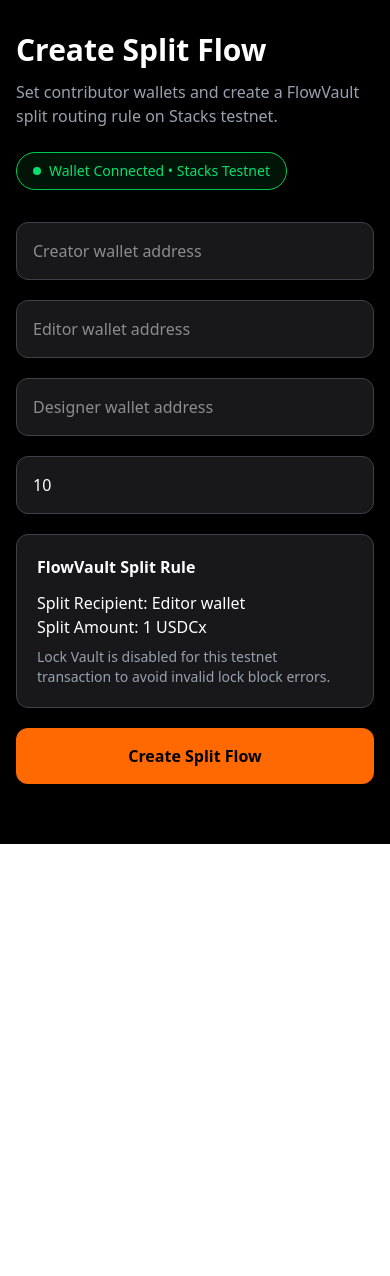
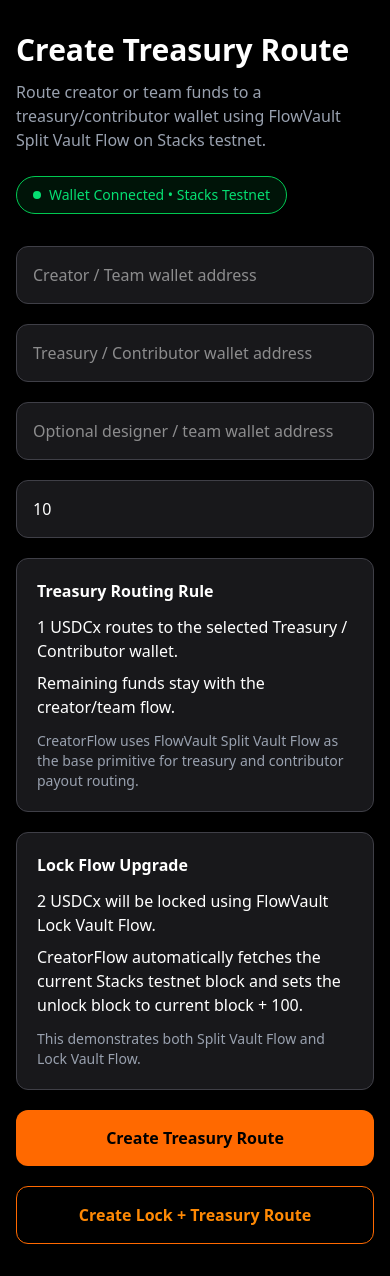
Before and after one commit to Grimaldo0147/creatorflow, a Next.js app: page /create-flow in a window 390 px wide. Before the commit the page ends 844 px from the top, so only its background shows below. Built offline with nearby package versions, Linux system fonts and the light colour scheme.

Commit message:
Add working lock flow and treasury routing

```diff
--- a/app/create-flow/page.tsx
+++ b/app/create-flow/page.tsx
@@ -2,57 +2,95 @@
 
 import { useRouter } from "next/navigation";
 import { useState } from "react";
-import { isValidStacksAddress, setRoutingRules } from "@/lib/flowvault";
+import {
+  isValidStacksAddress,
+  setRoutingRules,
+  setSplitAndLockRules,
+} from "@/lib/flowvault";
 
 export default function CreateFlow() {
   const router = useRouter();
 
   const [creator, setCreator] = useState("");
-  const [editor, setEditor] = useState("");
+  const [treasury, setTreasury] = useState("");
   const [designer, setDesigner] = useState("");
   const [amount, setAmount] = useState("10");
-  const [loading, setLoading] = useState(false);
 
-  const createFlow = async () => {
-    if (!editor.trim()) {
-      alert("Please enter the editor wallet address.");
-      return;
+  const [treasuryLoading, setTreasuryLoading] = useState(false);
+  const [lockLoading, setLockLoading] = useState(false);
+
+  const validateTreasuryAddress = () => {
+    if (!treasury.trim()) {
+      alert("Please enter the Treasury / Contributor wallet address.");
+      return false;
     }
 
-    if (!isValidStacksAddress(editor)) {
-      alert("Invalid editor wallet address. Use a real Stacks testnet address.");
-      return;
+    if (!isValidStacksAddress(treasury)) {
+      alert("Invalid wallet address. Use a real Stacks testnet address.");
+      return false;
     }
 
+    return true;
+  };
+
+  const createTreasuryRoute = async () => {
+    if (!validateTreasuryAddress()) return;
+
     try {
-      setLoading(true);
+      setTreasuryLoading(true);
 
-      const txId = await setRoutingRules(editor);
+      const txId = await setRoutingRules(treasury);
 
       if (!txId) {
         alert("Transaction submitted, but no transaction ID was returned.");
         return;
       }
 
-      router.push(`/result?amount=${amount}&txId=${txId}`);
+      router.push(`/result?amount=${amount}&txId=${txId}&primitive=treasury`);
     } catch (error) {
       console.error(error);
-      alert("Flow creation failed. Make sure your wallet is on Stacks Testnet.");
+      alert("Treasury route failed. Make sure your wallet is on Stacks Testnet.");
     } finally {
-      setLoading(false);
+      setTreasuryLoading(false);
     }
   };
+
+  const createLockRoute = async () => {
+    if (!validateTreasuryAddress()) return;
+
+    try {
+      setLockLoading(true);
+
+      const result = await setSplitAndLockRules(treasury);
+
+      if (!result.txId) {
+        alert("Transaction submitted, but no transaction ID was returned.");
+        return;
+      }
+
+      router.push(
+        `/result?amount=${amount}&txId=${result.txId}&currentBlock=${result.currentBlock}&futureBlock=${result.futureBlock}&primitive=split-lock`
+      );
+    } catch (error) {
+      console.error(error);
+      alert("Lock route failed. Use the Treasury Route if this fails.");
+    } finally {
+      setLockLoading(false);
+    }
+  };
+
+  const isBusy = treasuryLoading || lockLoading;
 
   return (
     <main className="min-h-screen bg-black text-white px-4 sm:px-6 py-8 sm:py-12">
       <section className="max-w-2xl mx-auto">
         <h1 className="text-3xl sm:text-4xl font-bold mb-3">
-          Create Split Flow
+          Create Treasury Route
         </h1>
 
         <p className="text-gray-400 mb-6">
-          Set contributor wallets and create a FlowVault split routing rule on
-          Stacks testnet.
+          Route creator or team funds to a treasury/contributor wallet using
+          FlowVault Split Vault Flow on Stacks testnet.
         </p>
 
         <div className="mb-8 inline-flex items-center gap-2 rounded-full border border-green-500 bg-green-500/10 px-4 py-2 text-sm text-green-400">
@@ -62,55 +100,90 @@
 
         <div className="space-y-5">
           <input
-            placeholder="Creator wallet address"
+            placeholder="Creator / Team wallet address"
             value={creator}
             onChange={(e) => setCreator(e.target.value)}
             className="w-full bg-zinc-900 border border-zinc-700 p-4 rounded-xl outline-none focus:border-orange-500"
           />
 
           <input
-            placeholder="Editor wallet address"
-            value={editor}
-            onChange={(e) => setEditor(e.target.value)}
+            placeholder="Treasury / Contributor wallet address"
+            value={treasury}
+            onChange={(e) => setTreasury(e.target.value)}
             className="w-full bg-zinc-900 border border-zinc-700 p-4 rounded-xl outline-none focus:border-orange-500"
           />
 
           <input
-            placeholder="Designer wallet address"
+            placeholder="Optional designer / team wallet address"
             value={designer}
             onChange={(e) => setDesigner(e.target.value)}
             className="w-full bg-zinc-900 border border-zinc-700 p-4 rounded-xl outline-none focus:border-orange-500"
           />
 
           <input
-            placeholder="Amount"
+            placeholder="Flow amount"
             value={amount}
             onChange={(e) => setAmount(e.target.value)}
             className="w-full bg-zinc-900 border border-zinc-700 p-4 rounded-xl outline-none focus:border-orange-500"
           />
 
           <div className="bg-zinc-900 border border-zinc-700 p-5 rounded-xl">
-            <h2 className="font-semibold mb-3">FlowVault Split Rule</h2>
-            <p>Split Recipient: Editor wallet</p>
-            <p>Split Amount: 1 USDCx</p>
-            <p className="text-gray-400 text-sm mt-2">
-              Lock Vault is disabled for this testnet transaction to avoid
-              invalid lock block errors.
+            <h2 className="font-semibold mb-3">Treasury Routing Rule</h2>
+
+            <p>1 USDCx routes to the selected Treasury / Contributor wallet.</p>
+
+            <p className="mt-2">
+              Remaining funds stay with the creator/team flow.
+            </p>
+
+            <p className="text-gray-400 text-sm mt-3">
+              CreatorFlow uses FlowVault Split Vault Flow as the base primitive
+              for treasury and contributor payout routing.
+            </p>
+          </div>
+
+          <div className="bg-zinc-900 border border-zinc-700 p-5 rounded-xl">
+            <h2 className="font-semibold mb-3">Lock Flow Upgrade</h2>
+
+            <p>2 USDCx will be locked using FlowVault Lock Vault Flow.</p>
+
+            <p className="mt-2">
+              CreatorFlow automatically fetches the current Stacks testnet block
+              and sets the unlock block to current block + 100.
+            </p>
+
+            <p className="text-gray-400 text-sm mt-3">
+              This demonstrates both Split Vault Flow and Lock Vault Flow.
             </p>
           </div>
 
           <button
-            onClick={createFlow}
-            disabled={loading}
+            onClick={createTreasuryRoute}
+            disabled={isBusy}
             className="w-full bg-orange-500 hover:bg-orange-400 disabled:opacity-60 disabled:cursor-not-allowed text-black py-4 rounded-xl font-bold transition"
           >
-            {loading ? (
+            {treasuryLoading ? (
               <span className="flex items-center justify-center gap-2">
                 <span className="h-5 w-5 animate-spin rounded-full border-2 border-black border-t-transparent"></span>
-                Creating Flow...
+                Creating Treasury Route...
               </span>
             ) : (
-              "Create Split Flow"
+              "Create Treasury Route"
+            )}
+          </button>
+
+          <button
+            onClick={createLockRoute}
+            disabled={isBusy}
+            className="w-full border border-orange-500 hover:bg-orange-500 hover:text-black disabled:opacity-60 disabled:cursor-not-allowed text-orange-400 py-4 rounded-xl font-bold transition"
+          >
+            {lockLoading ? (
+              <span className="flex items-center justify-center gap-2">
+                <span className="h-5 w-5 animate-spin rounded-full border-2 border-orange-500 border-t-transparent"></span>
+                Creating Lock Flow...
+              </span>
+            ) : (
+              "Create Lock + Treasury Route"
             )}
           </button>
         </div>
--- a/app/result/page.tsx
+++ b/app/result/page.tsx
@@ -8,6 +8,11 @@
 
   const amount = Number(searchParams.get("amount") || 10);
   const txId = searchParams.get("txId") || "";
+  const primitive = searchParams.get("primitive") || "treasury";
+  const currentBlock = searchParams.get("currentBlock") || "";
+  const futureBlock = searchParams.get("futureBlock") || "";
+
+  const isLockFlow = primitive === "split-lock";
 
   const explorerLink = txId
     ? `https://explorer.hiro.so/txid/${txId}?chain=testnet`
@@ -22,18 +27,19 @@
           </div>
 
           <h1 className="text-3xl sm:text-4xl font-bold text-green-400 mb-3">
-            Flow Created Successfully
+            {isLockFlow ? "Lock + Treasury Route Created" : "Treasury Route Created"}
           </h1>
 
           <p className="text-sm sm:text-base text-gray-400">
-            CreatorFlow split routing rule was created using FlowVault on
-            Stacks testnet.
+            {isLockFlow
+              ? "CreatorFlow created a split + lock routing rule using FlowVault on Stacks testnet."
+              : "CreatorFlow created a treasury/contributor routing rule using FlowVault on Stacks testnet."}
           </p>
         </div>
 
         <div className="bg-zinc-900 border border-zinc-700 p-5 sm:p-6 rounded-2xl">
           <h2 className="text-xl sm:text-2xl font-bold mb-4">
-            Flow Summary
+            Treasury Routing Summary
           </h2>
 
           <div className="space-y-4">
@@ -43,28 +49,78 @@
             </div>
 
             <div className="bg-black border border-zinc-800 p-4 rounded-xl">
-              <p className="text-orange-400 font-semibold">Routing Action</p>
+              <p className="text-orange-400 font-semibold">Treasury Route</p>
               <p className="text-sm sm:text-base">
-                1 USDCx routed to the selected contributor wallet.
+                1 USDCx routes to the selected Treasury / Contributor wallet.
+              </p>
+            </div>
+
+            <div className="bg-black border border-zinc-800 p-4 rounded-xl">
+              <p className="text-orange-400 font-semibold">Remaining Flow</p>
+              <p className="text-sm sm:text-base">
+                Remaining funds stay with the creator/team flow.
               </p>
             </div>
           </div>
         </div>
 
+        {isLockFlow && (
+          <div className="bg-zinc-900 border border-zinc-700 p-5 sm:p-6 rounded-2xl">
+            <h2 className="text-xl sm:text-2xl font-bold mb-4">
+              Lock Flow Summary
+            </h2>
+
+            <div className="space-y-4">
+              <div className="bg-black border border-zinc-800 p-4 rounded-xl">
+                <p className="text-orange-400 font-semibold">Lock Amount</p>
+                <p className="text-sm sm:text-base">2 USDCx locked</p>
+              </div>
+
+              <div className="bg-black border border-zinc-800 p-4 rounded-xl">
+                <p className="text-orange-400 font-semibold">Current Block</p>
+                <p className="text-sm sm:text-base">
+                  {currentBlock || "Fetched from Hiro testnet API"}
+                </p>
+              </div>
+
+              <div className="bg-black border border-zinc-800 p-4 rounded-xl">
+                <p className="text-orange-400 font-semibold">Unlock Block</p>
+                <p className="text-sm sm:text-base">
+                  {futureBlock || "Current block + 100"}
+                </p>
+              </div>
+            </div>
+          </div>
+        )}
+
         <div className="bg-zinc-900 border border-zinc-700 p-5 sm:p-6 rounded-2xl">
           <h2 className="text-xl sm:text-2xl font-bold mb-4">
-            FlowVault Primitive Used
+            FlowVault Primitives Used
           </h2>
 
-          <div className="bg-black border border-zinc-800 p-4 rounded-xl">
-            <p className="text-orange-400 font-semibold">
-              Split Vault Flow
-            </p>
+          <div className="space-y-4">
+            <div className="bg-black border border-zinc-800 p-4 rounded-xl">
+              <p className="text-orange-400 font-semibold">
+                Split Vault Flow + Treasury Routing Layer
+              </p>
 
-            <p className="text-sm sm:text-base text-gray-300">
-              CreatorFlow uses FlowVault routing rules to automatically route
-              contributor payouts on Bitcoin.
-            </p>
+              <p className="text-sm sm:text-base text-gray-300">
+                CreatorFlow uses FlowVault Split Vault Flow as the base primitive,
+                then applies a treasury routing experience for teams, creators,
+                and contributor payouts.
+              </p>
+            </div>
+
+            {isLockFlow && (
+              <div className="bg-black border border-zinc-800 p-4 rounded-xl">
+                <p className="text-orange-400 font-semibold">Lock Vault Flow</p>
+
+                <p className="text-sm sm:text-base text-gray-300">
+                  CreatorFlow automatically fetches the current Stacks testnet
+                  block and sets a future unlock block for locked funds.
+                </p>
+              </div>
+            )}
           </div>
         </div>
 
```
Also changed, not shown: lib/flowvault.ts (+67 -1 lines).
